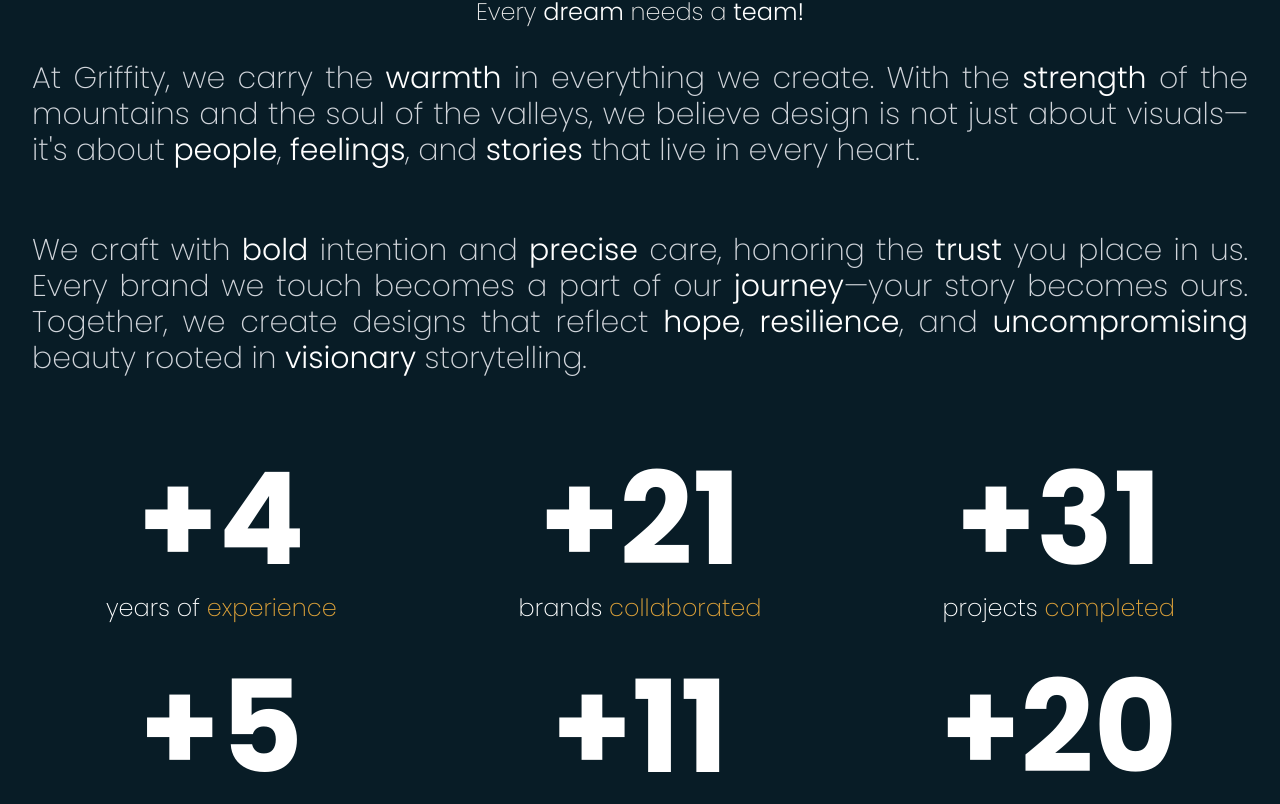
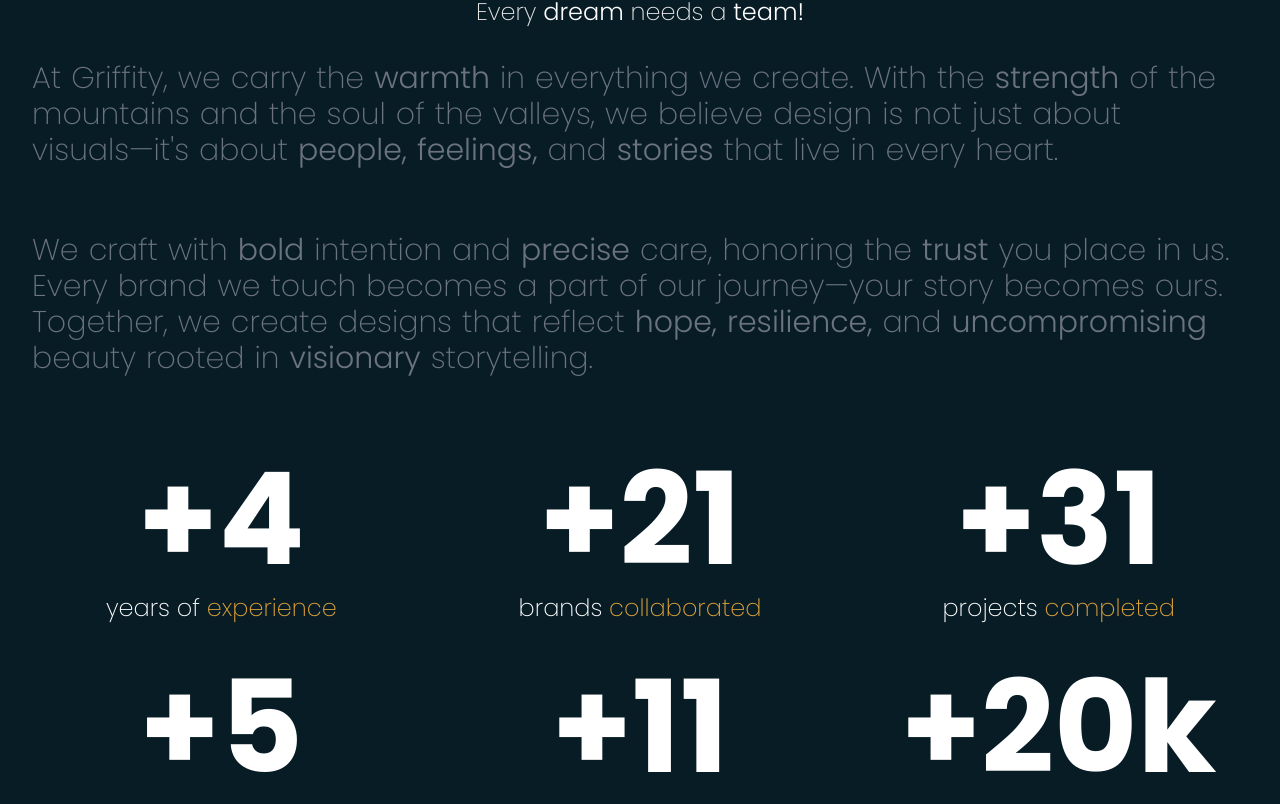
Before and after one commit to Sujit-Thapa/website-griffity, a Next.js app: page / in a window 1280 px wide. Shown: the part 1032-1836 px from the top of the page. Built offline with nearby package versions, Linux system fonts and the light colour scheme; a web font is replaced by a local one.

Commit message:
Refactor About component to enhance animated text and improve number formatting in AnimatedCounter

```diff
--- a/components/about.tsx
+++ b/components/about.tsx
@@ -2,14 +2,9 @@
 
 import type React from "react";
 
-import { Poppins } from "next/font/google";
-import { motion, useInView, useScroll } from "framer-motion";
+import { poppins } from "@/fonts";
+import { motion, useInView, useScroll, useTransform } from "framer-motion";
 import { useRef, useState, useEffect } from "react";
-
-const poppins = Poppins({
-  subsets: ["latin"],
-  weight: ["300", "400", "500", "600", "700"],
-});
 
 // Animated counter component for statistics
 const AnimatedCounter = ({
@@ -24,6 +19,11 @@
   const counterRef = useRef(null);
   const isVisible = useInView(counterRef, { once: true, amount: 0.3 });
   const [count, setCount] = useState(0);
+  const formatNumberNoDecimal = (num: number): string => {
+    if (num >= 1000000) return Math.floor(num / 1000000) + "M";
+    if (num >= 1000) return Math.floor(num / 1000) + "k";
+    return num.toString();
+  };
 
   useEffect(() => {
     if (isVisible && count === 0) {
@@ -49,7 +49,7 @@
         animate={isVisible ? { opacity: 1, y: 0 } : {}}
         transition={{ duration: 0.6 }}
       >
-        {end >= 1000 ? `+${count}k` : `+${count}`}
+        +{formatNumberNoDecimal(count)}
       </motion.div>
       <motion.div
         className="text-sm sm:text-xl lg:text-2xl text-center font-extralight"
@@ -77,13 +77,71 @@
   const ref = useRef(null);
   const inView = useInView(ref, {
     once: true,
-    margin: "-10% 0px",
+    margin: "-40% 0px",
   });
 
+  // Scroll progress for the about section
   const { scrollYProgress } = useScroll({
     target: containerRef,
-    offset: ["start start", "end end"],
+    offset: ["start 0.5", "end 1"],
   });
+
+  // Helper to animate each word's color based on scroll
+  const HIGHLIGHTED_WORDS = [
+    "warmth",
+    "strength",
+    "people",
+    "feelings",
+    "stories",
+    "bold",
+    "precise",
+    "trust",
+    "journey",
+    "hope",
+    "resilience",
+    "uncompromising",
+    "visionary",
+  ];
+
+  const AnimatedWord = ({ word, index }: { word: string; index: number }) => {
+    const totalWords =
+      aboutText1.split(" ").length + aboutText2.split(" ").length;
+
+    const maxDelay = 0.5;
+    const normalizedIndex = index / totalWords;
+
+    const start = normalizedIndex * maxDelay;
+    const end = start + 0.08;
+
+    const isHighlighted = HIGHLIGHTED_WORDS.includes(
+      word.replace(/[^\w]/g, "")
+    );
+
+    const color = useTransform(
+      scrollYProgress,
+      [start, end],
+      isHighlighted ? ["#6b7280", "#ffffff"] : ["#6b7280", "#b9bec9"]
+    );
+
+    return (
+      <motion.span
+        style={{ color }}
+        className="sm:text-xl lg:text-3xl font-extralight inline-block mr-[10px]"
+      >
+        {isHighlighted ? (
+          <motion.span className="font-light">{word}</motion.span>
+        ) : (
+          word
+        )}
+      </motion.span>
+    );
+  };
+
+  // Example paragraph text
+  const aboutText1 =
+    "At Griffity, we carry the warmth in everything we create. With the strength of the mountains and the soul of the valleys, we believe design is not just about visuals—it's about people, feelings, and stories that live in every heart.";
+  const aboutText2 =
+    "We craft with bold intention and precise care, honoring the trust you place in us. Every brand we touch becomes a part of our journey—your story becomes ours. Together, we create designs that reflect hope, resilience, and uncompromising beauty rooted in visionary storytelling.";
 
   // Animated text with highlight transition
   const HighlightedWord = ({ children }: { children: React.ReactNode }) => {
@@ -101,7 +159,7 @@
 
   return (
     <div
-      className={`min-h-screen  text-white ${poppins.className}`}
+      className={`min-h-screen  text-white `}
       ref={containerRef}
       id="about-us"
     >
@@ -155,32 +213,20 @@
         </div>
 
         {/* Main Content */}
-        <motion.div
-          className="text-justify mb-12 sm:mb-16 lg:mb-20 leading-relaxed lg:max-w-7xl mx-auto text-gray-300"
-          initial={{ opacity: 0, y: 30 }}
-          animate={inView ? { opacity: 1, y: 0 } : {}}
-          transition={{ duration: 0.8, delay: 0.6 }}
-        >
+        <motion.div className="text-justify mb-12 sm:mb-16 lg:mb-20 leading-relaxed lg:max-w-7xl  mx-auto text-gray-300">
           <p className="mb-3 sm:mb-16 sm:text-xl lg:text-3xl font-extralight">
-            At Griffity, we carry the <HighlightedWord>warmth</HighlightedWord>{" "}
-            in everything we create. With the{" "}
-            <HighlightedWord>strength</HighlightedWord> of the mountains and the
-            soul of the valleys, we believe design is not just about
-            visuals—it's about <HighlightedWord>people</HighlightedWord>,{" "}
-            <HighlightedWord>feelings</HighlightedWord>, and{" "}
-            <HighlightedWord>stories</HighlightedWord> that live in every heart.
+            {aboutText1.split(" ").map((word, i) => (
+              <AnimatedWord word={word} index={i} key={i} />
+            ))}
           </p>
           <p className="mb-3 sm:mb-4 font-extralight sm:text-xl lg:text-3xl">
-            We craft with <HighlightedWord>bold</HighlightedWord> intention and{" "}
-            <HighlightedWord>precise</HighlightedWord> care, honoring the{" "}
-            <HighlightedWord>trust</HighlightedWord> you place in us. Every
-            brand we touch becomes a part of our{" "}
-            <HighlightedWord>journey</HighlightedWord>—your story becomes ours.
-            Together, we create designs that reflect{" "}
-            <HighlightedWord>hope</HighlightedWord>,{" "}
-            <HighlightedWord>resilience</HighlightedWord>, and{" "}
-            <HighlightedWord>uncompromising</HighlightedWord> beauty rooted in{" "}
-            <HighlightedWord>visionary</HighlightedWord> storytelling.
+            {aboutText2.split(" ").map((word, i) => (
+              <AnimatedWord
+                word={word}
+                index={i + aboutText1.split(" ").length}
+                key={`p2-${i}`}
+              />
+            ))}
           </p>
         </motion.div>
 
@@ -204,7 +250,7 @@
           <AnimatedCounter end={5} label="industry awards" accent="awards" />
           <AnimatedCounter end={11} label="events managed" accent="managed" />
           <AnimatedCounter
-            end={20}
+            end={20000}
             label="regulated hours of operation"
             accent="operation"
           />
```
